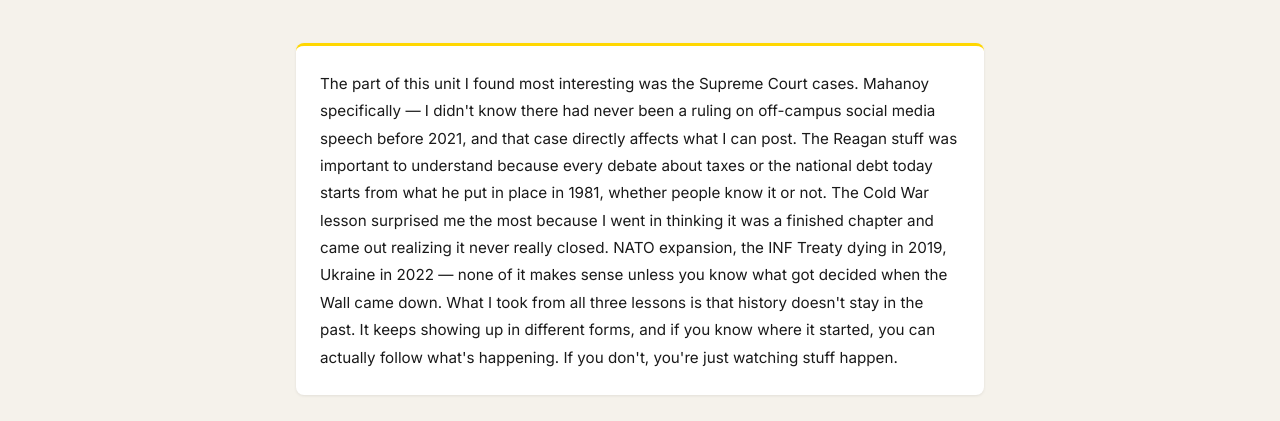
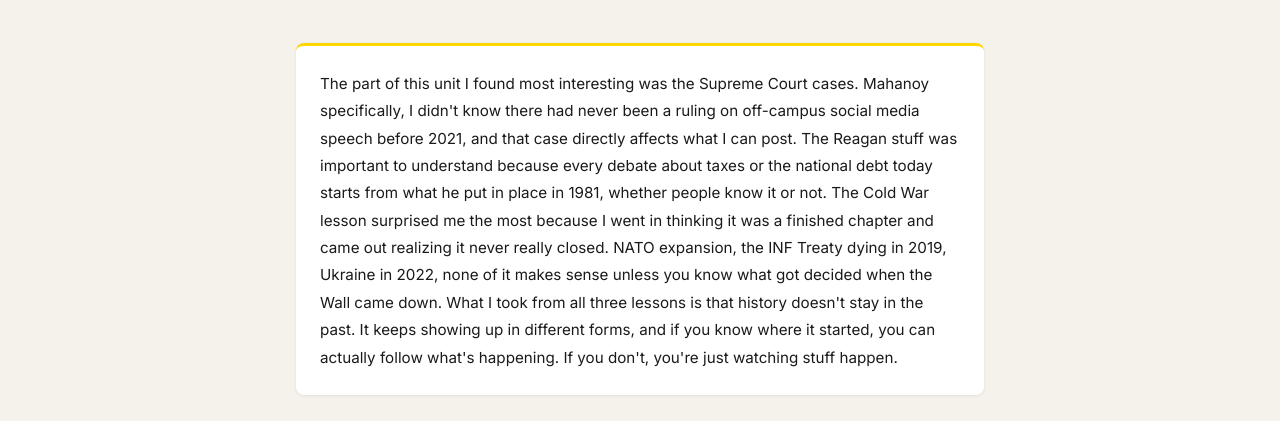
Before and after one commit to Ljs4426/History, a plain HTML site: page conclusion.html in a window 1280 px wide. Shown: the part 282-703 px from the top of the page. Drawn offline with nearby package versions, Linux system fonts and the light colour scheme; a web font is replaced by a local one.

Commit message:
Remove em dashes from conclusion
https://claude.ai/code/session_013qC1BTuDZQgMLpNRouJgdp

```diff
--- a/conclusion.html
+++ b/conclusion.html
@@ -41,7 +41,7 @@
 
     <section class="widget-section" aria-label="Conclusion">
       <div class="impact-block fade-in">
-        <p>The part of this unit I found most interesting was the Supreme Court cases. Mahanoy specifically — I didn't know there had never been a ruling on off-campus social media speech before 2021, and that case directly affects what I can post. The Reagan stuff was important to understand because every debate about taxes or the national debt today starts from what he put in place in 1981, whether people know it or not. The Cold War lesson surprised me the most because I went in thinking it was a finished chapter and came out realizing it never really closed. NATO expansion, the INF Treaty dying in 2019, Ukraine in 2022 — none of it makes sense unless you know what got decided when the Wall came down. What I took from all three lessons is that history doesn't stay in the past. It keeps showing up in different forms, and if you know where it started, you can actually follow what's happening. If you don't, you're just watching stuff happen.</p>
+        <p>The part of this unit I found most interesting was the Supreme Court cases. Mahanoy specifically, I didn't know there had never been a ruling on off-campus social media speech before 2021, and that case directly affects what I can post. The Reagan stuff was important to understand because every debate about taxes or the national debt today starts from what he put in place in 1981, whether people know it or not. The Cold War lesson surprised me the most because I went in thinking it was a finished chapter and came out realizing it never really closed. NATO expansion, the INF Treaty dying in 2019, Ukraine in 2022, none of it makes sense unless you know what got decided when the Wall came down. What I took from all three lessons is that history doesn't stay in the past. It keeps showing up in different forms, and if you know where it started, you can actually follow what's happening. If you don't, you're just watching stuff happen.</p>
       </div>
     </section>
 
```
